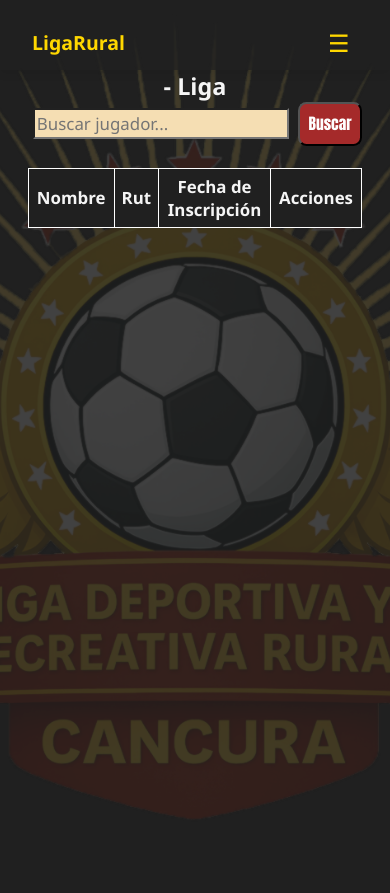
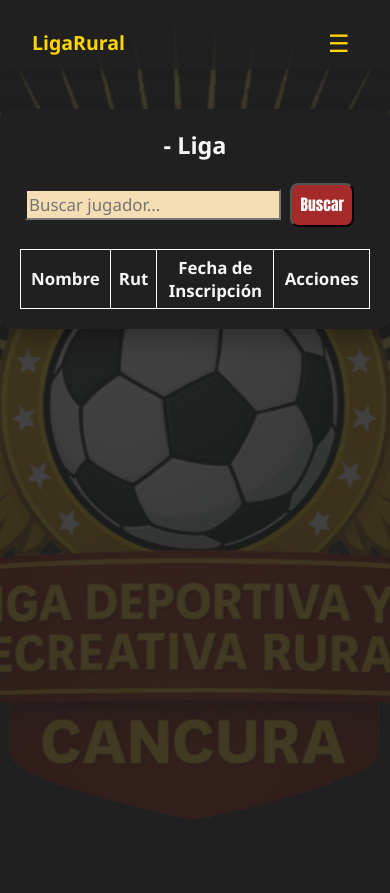
Before and after one commit to Oppais2001/Aplicaci-n-web-de-Gesti-n-de-equipos-rurales, a Django app: template myapp/templates/equipos/detalle_equipo.html in a window 390 px wide. Shown: the top 893 px of the page. Run offline with Django 4.2, Linux system fonts and the light colour scheme; the template is opened without the code that fills it, so the values that code supplies are empty; some libraries are stand-ins or nearby versions.

Commit message:
arreglos responsivos

```diff
--- a/myapp/templates/equipos/detalle_equipo.html
+++ b/myapp/templates/equipos/detalle_equipo.html
@@ -1,14 +1,14 @@
 {% extends 'layouts/base.html' %}
 
 {% block content %}
-<div>
+<div class="text-container">
     <h1>{{ equipo.nombre }} - Liga {{equipo.liga}}</h1>
+        <br>
         <form method="GET">
             <input type="text" name="buscar" placeholder="Buscar jugador...">
             <button type="submit">Buscar</button>
         </form>
         <br>
-        <div class="tabla-container">
             <table>
                 <tr class="encabezado">
                     <th>
@@ -46,8 +46,7 @@
                     </tr>
                 {% endfor %}
             </table>
-        </div>
-    </div>
+</div>
 
 <script src="https://cdn.jsdelivr.net/npm/sweetalert2@11"></script>
 
```
